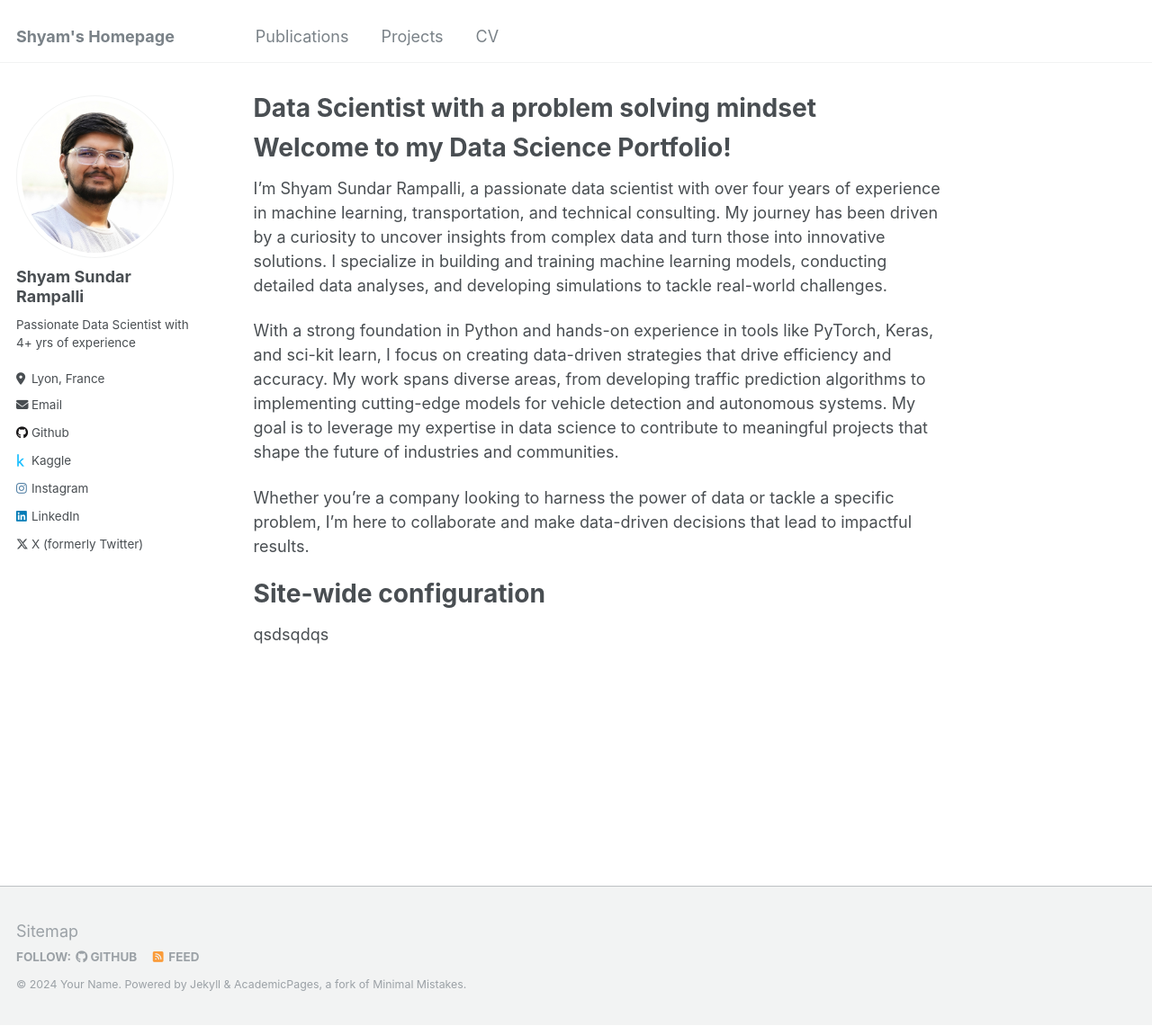
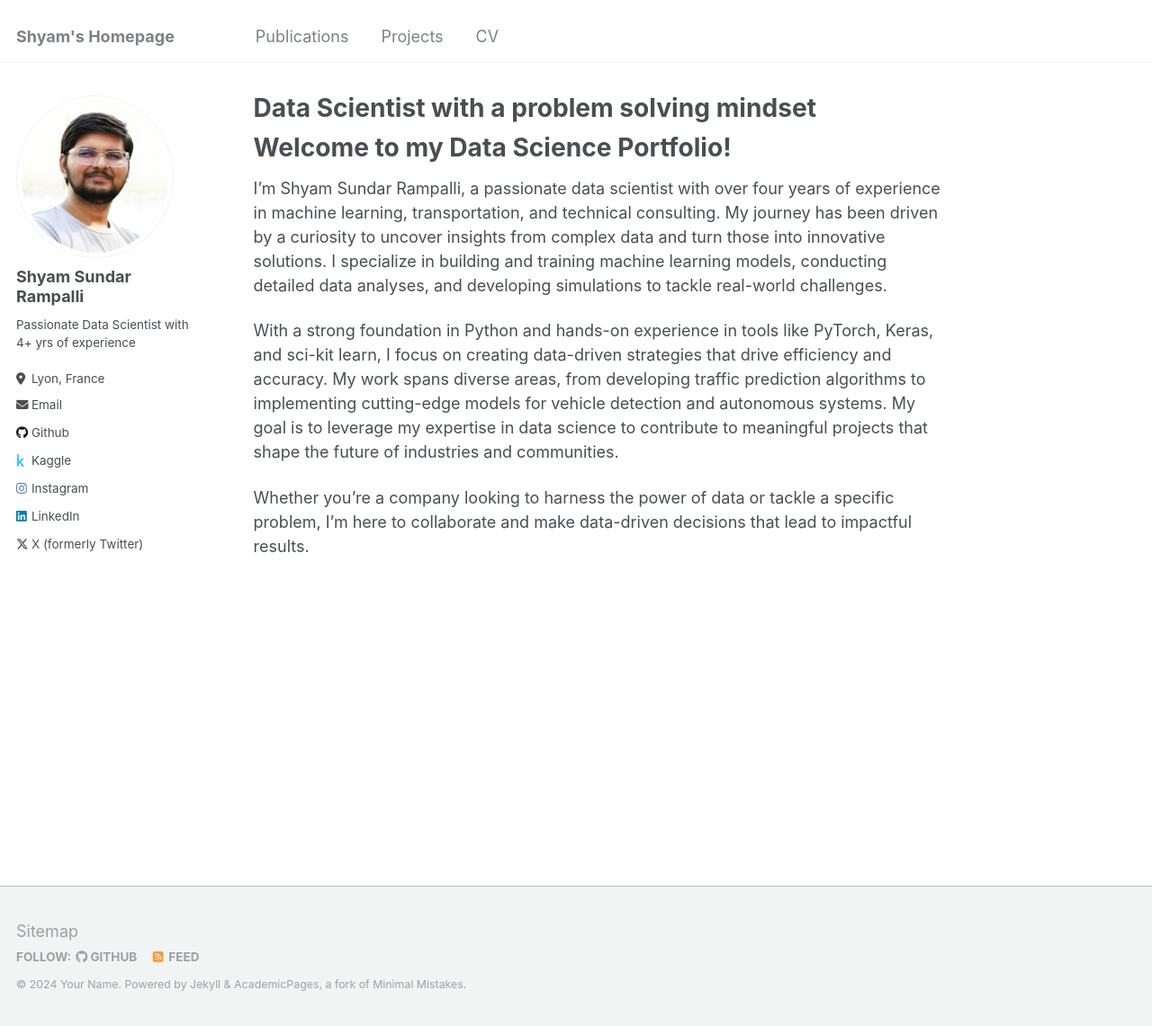
Before and after one commit to rampallishyam/rampallishyam.github.io, a Jekyll site: the page built from _pages/about.md, in a window 1280 px wide and 1141 px high. Shown: the whole window at 90% size. Built offline with Jekyll 4.4.1, drawn with Linux system fonts in a browser that asks for light colours.

Commit message:
minor changes to about.md

```diff
--- a/_pages/about.md
+++ b/_pages/about.md
@@ -16,9 +16,3 @@ I'm Shyam Sundar Rampalli, a passionate data scientist with over four years of e
 With a strong foundation in Python and hands-on experience in tools like PyTorch, Keras, and sci-kit learn, I focus on creating data-driven strategies that drive efficiency and accuracy. My work spans diverse areas, from developing traffic prediction algorithms to implementing cutting-edge models for vehicle detection and autonomous systems. My goal is to leverage my expertise in data science to contribute to meaningful projects that shape the future of industries and communities.
 
 Whether you're a company looking to harness the power of data or tackle a specific problem, I'm here to collaborate and make data-driven decisions that lead to impactful results.
-
-
-
-Site-wide configuration
-======
-qsdsqdqs
```
